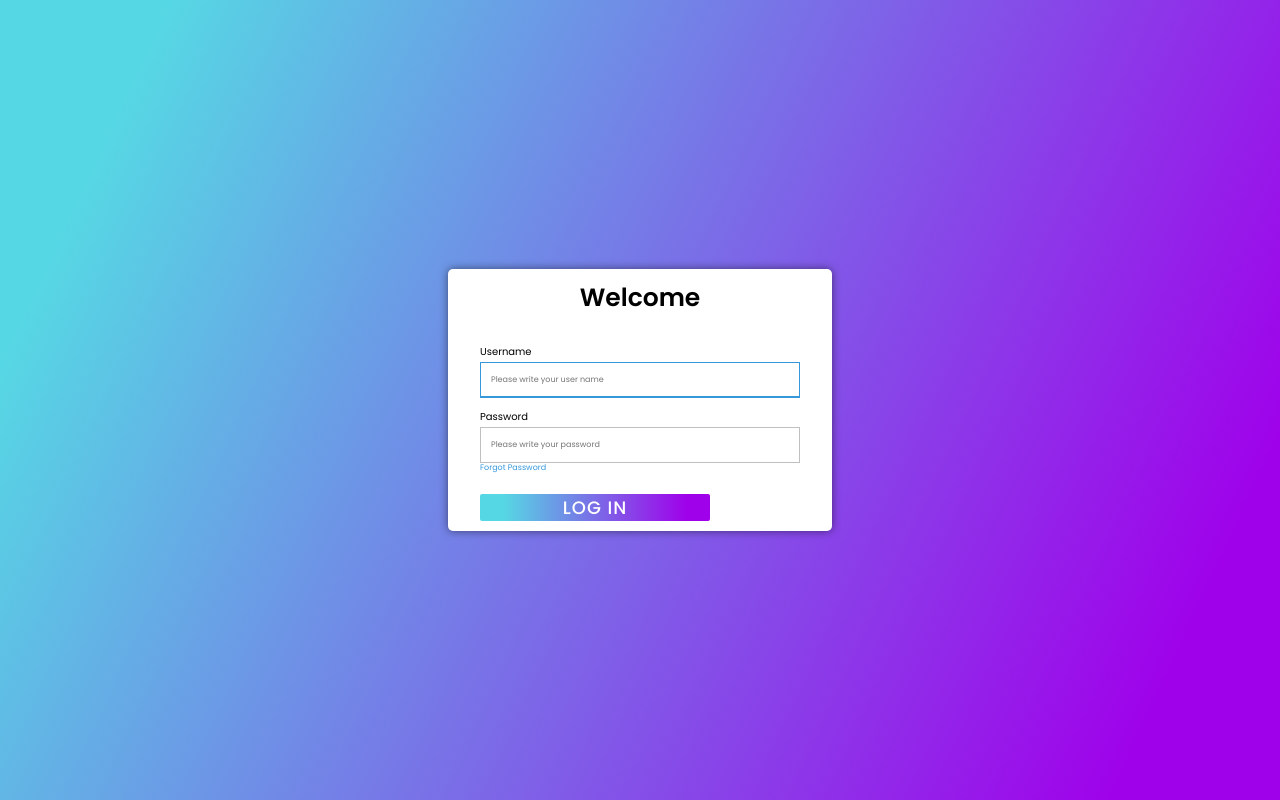
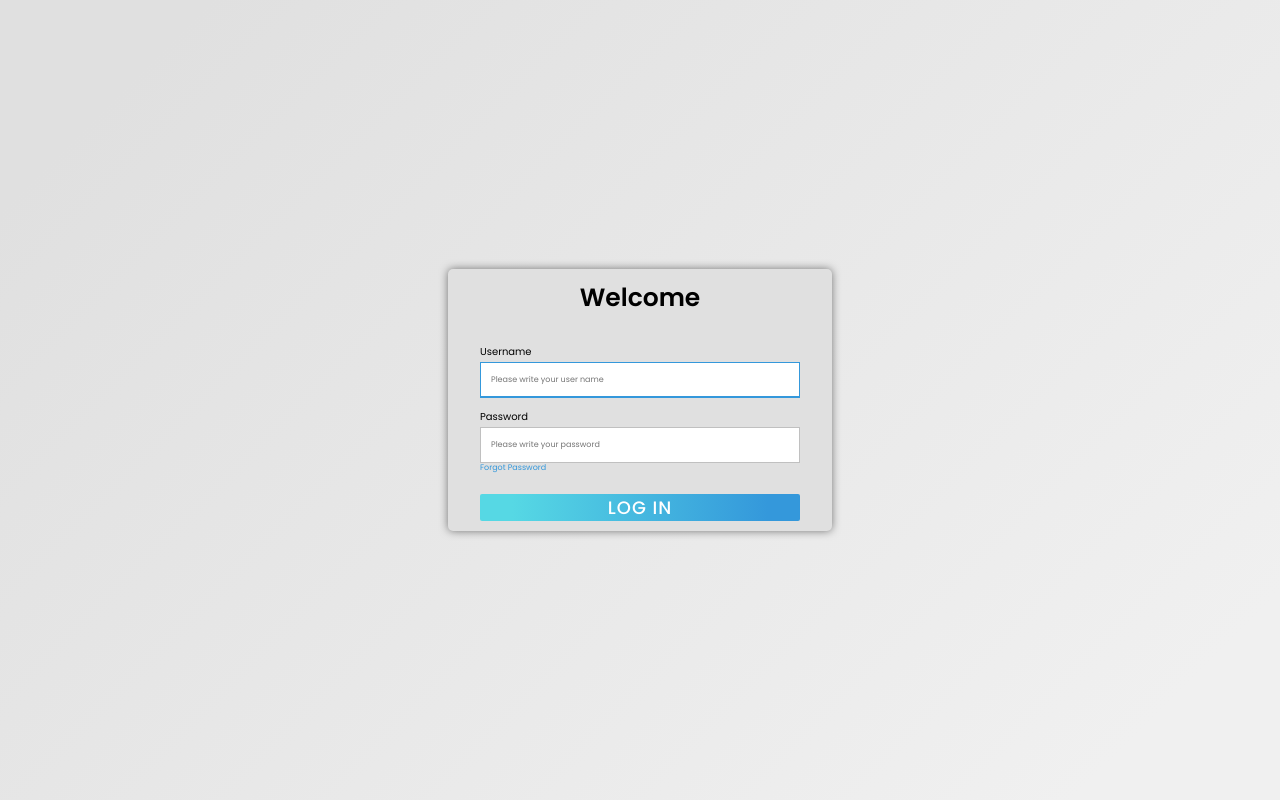
Before and after one commit to BravoArturo/finalMCGA, a React (Create React App) app in the folder my-app/: page / in a window 1280 px wide. Built offline with nearby package versions, Linux system fonts and the light colour scheme.

Commit message:
Fix style bugs

```diff
--- a/my-app/src/components/screens/Login/styles.css
+++ b/my-app/src/components/screens/Login/styles.css
@@ -12,7 +12,9 @@ body {
   align-items: center;
   min-height: 100vh;
   min-width: 100vw;
-  background: linear-gradient(115deg, #56d8e4 10%, #9f01ea 90%);
+  background: -webkit-linear-gradient(135deg, #f0f0f0 10%, #e0e0e0 90%);
+
+  /* background: -webkit-linear-gradient(45deg, #b9b9b9c9 5%, #f0f0f0 95%);   */
 }
 
 .container {
@@ -22,7 +24,7 @@ body {
   align-items: center;
   width: 30vw;
   padding: 10px;
-  background: #fff;
+  background: #e0e0e0;
   border-radius: 5px;
   box-shadow: 0 0 8px rgba(0,0,0,0.5);
 }
@@ -72,14 +74,16 @@ form .forgot-pass a:hover {
   text-decoration: underline;
 }
 
-
-
 .btn {
+  display: flex;
+  flex-direction: column;
+  justify-content: center;
+  align-items: center;
   height: 100%;
-  width: 230px;
+  width: 100%;
   border: none;
   color: #fff;
-  background: -webkit-linear-gradient(left, #56d8e4 10%, #9f01ea 90%);
+  background: -webkit-linear-gradient(left, #56d8e4 10%, #3498db 90%);
   border-radius: 2px;
   box-shadow: inset 0 0 0 0 #56d8e4;
   transition: ease-out .35s;
@@ -92,7 +96,7 @@ form .forgot-pass a:hover {
 }
 
 .btn:hover {
-  background: -webkit-linear-gradient(left, #77d7e0bb 10%, #ae29ebc5 90%);
+  background: -webkit-linear-gradient(left, #77d7e0bb 10%, #3498dbbe 90%);
   cursor: pointer;
   color: rgba(0, 0, 0, 0.500);
 }
```
